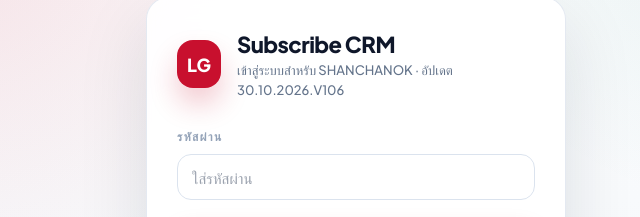
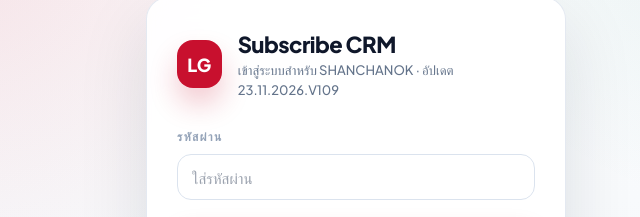
Before and after one commit to Pondjeloy/Subscribe-CRM-Epromoter-SHANCHANOK, a plain HTML site: page index.html in a window 1280 px wide. Shown: the part 236-453 px from the top of the page, 284-924 px from the left. Drawn offline with nearby package versions, Linux system fonts and the light colour scheme; a web font is replaced by a local one.

Commit message:
CRM V109: ชีต Promotion November 2026 + หลีดลูกค้าเก่า LG / ประวัติดี 6 เดือน

```diff
--- a/index.html
+++ b/index.html
@@ -1381,7 +1381,7 @@
 </div>
 
 <script>
-const CRM_BUILD       = '30.10.2026.V106';
+const CRM_BUILD       = '23.11.2026.V109';
 const CACHE_SCHEMA    = 'v28';
 const NOTE_DATE_ONLY  = false;
 const LOGIN_PASSWORD    = 'shanchanok1234';
@@ -1569,7 +1569,6 @@ function app() {
       {id:'unset',    iconPath:'M9 5H6a2 2 0 0 0-2 2v13a2 2 0 0 0 2 2h12a2 2 0 0 0 2-2V7a2 2 0 0 0-2-2h-3 M9 3h6v4H9z M8 12h8 M8 16h5', label:'ยังไม่ทำ',     desc:'ยังไม่ระบุ Status'},
       {id:'followup', iconPath:'M22 16.9v3a2 2 0 0 1-2.2 2 19.8 19.8 0 0 1-8.6-3.1 19.5 19.5 0 0 1-6-6A19.8 19.8 0 0 1 2.1 4.2 2 2 0 0 1 4.1 2h3a2 2 0 0 1 2 1.7c.1 1 .4 2 .7 2.9a2 2 0 0 1-.5 2.1L8 10a16 16 0 0 0 6 6l1.3-1.3a2 2 0 0 1 2.1-.5c.9.3 1.9.6 2.9.7a2 2 0 0 1 1.7 2z', label:'นัดวันนี้',   desc:'ตามวันนัดที่บันทึกไว้'},
       {id:'noanswer', iconPath:'M22 16.92v3a2 2 0 0 1-2.18 2 19.79 19.79 0 0 1-8.63-3.07 19.5 19.5 0 0 1-6-6 19.79 19.79 0 0 1-3.07-8.67A2 2 0 0 1 4.11 2h3a2 2 0 0 1 2 1.72 12.84 12.84 0 0 0 .7 2.81 2 2 0 0 1-.45 2.11L8.09 9.91a16 16 0 0 0 6 6l1.27-1.27a2 2 0 0 1 2.11-.45 12.84 12.84 0 0 0 2.81.7A2 2 0 0 1 22 16.92z M1 1l22 22', label:'ลูกค้าที่ไม่รับสาย', desc:'บันทึกล่าสุดเป็นไม่รับสาย'},
-
     ],
     activityOpts: [
       {label:'ไม่รับสายครั้งที่ 1'},
```
Also changed, not shown: docs/linkSheet.txt, 1 other file.
